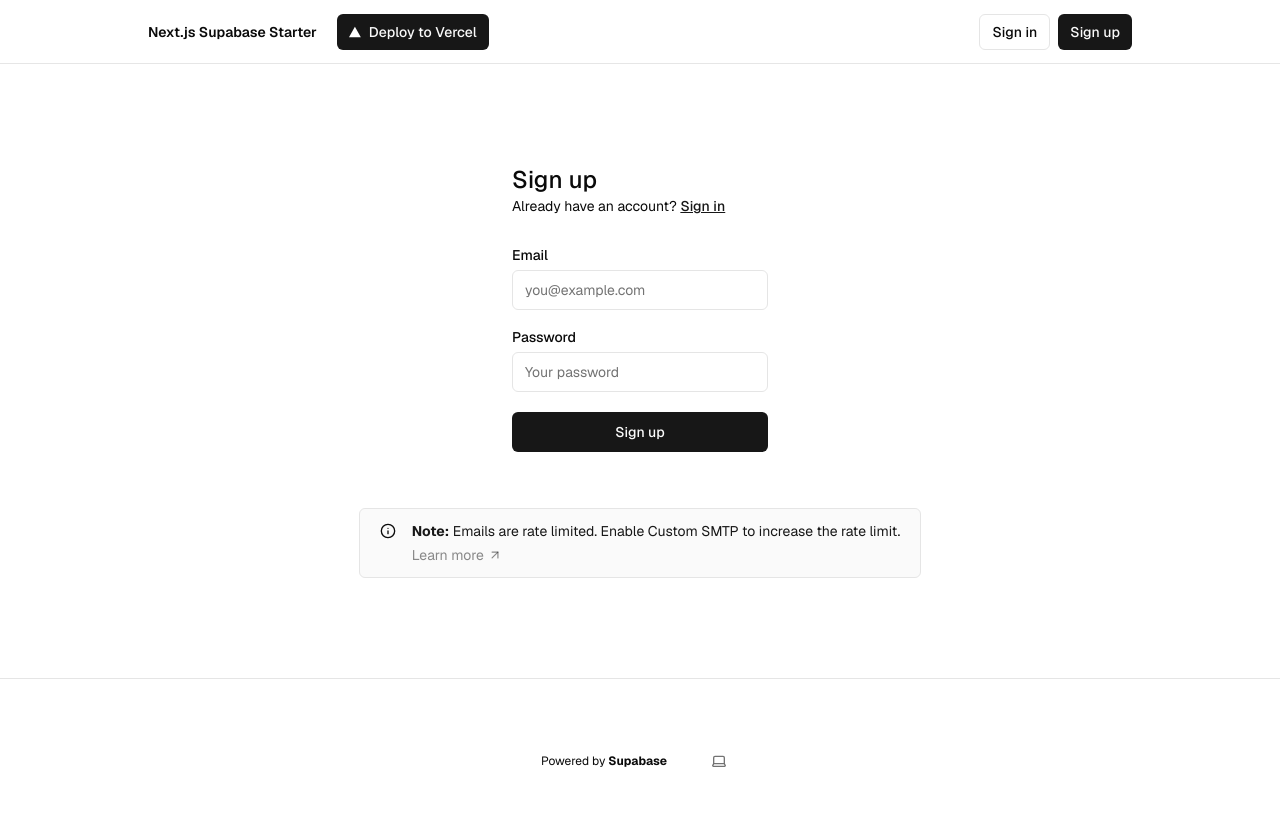
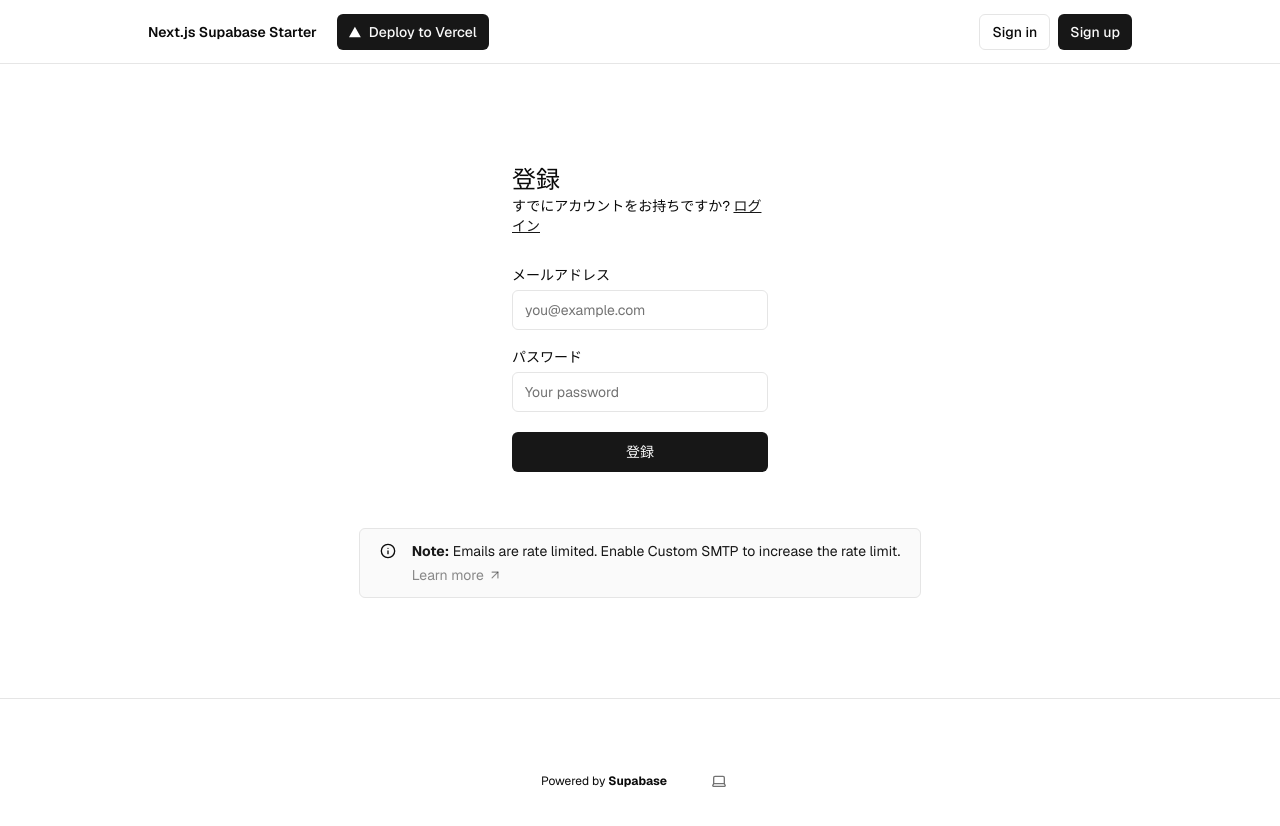
Before and after one commit to GakutoTobinaga/Shikatas_web, a Next.js app: page /sign-up in a window 1280 px wide. Shown: the top 826 px of the page. Built offline with nearby package versions, Linux system fonts and the light colour scheme; no server answers.

Commit message:
fix: change the sentences of registration

```diff
--- a/app/(auth-pages)/sign-up/page.tsx
+++ b/app/(auth-pages)/sign-up/page.tsx
@@ -21,17 +21,17 @@ export default async function Signup(props: {
   return (
     <>
       <form className="flex flex-col min-w-64 max-w-64 mx-auto">
-        <h1 className="text-2xl font-medium">Sign up</h1>
+        <h1 className="text-2xl font-medium">登録</h1>
         <p className="text-sm text text-foreground">
-          Already have an account?{" "}
+          すでにアカウントをお持ちですか?{" "}
           <Link className="text-primary font-medium underline" href="/sign-in">
-            Sign in
+            ログイン
           </Link>
         </p>
         <div className="flex flex-col gap-2 [&>input]:mb-3 mt-8">
-          <Label htmlFor="email">Email</Label>
+          <Label htmlFor="email">メールアドレス</Label>
           <Input name="email" placeholder="you@example.com" required />
-          <Label htmlFor="password">Password</Label>
+          <Label htmlFor="password">パスワード</Label>
           <Input
             type="password"
             name="password"
@@ -40,7 +40,7 @@ export default async function Signup(props: {
             required
           />
           <SubmitButton formAction={signUpAction} pendingText="Signing up...">
-            Sign up
+            登録
           </SubmitButton>
           <FormMessage message={searchParams} />
         </div>
```
